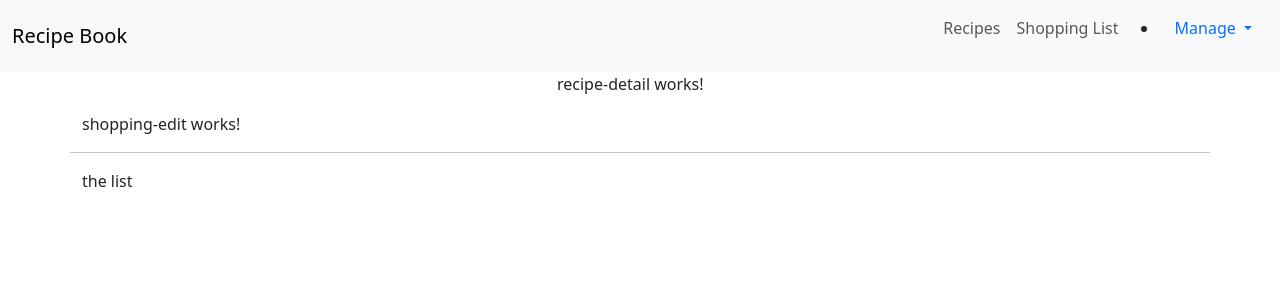
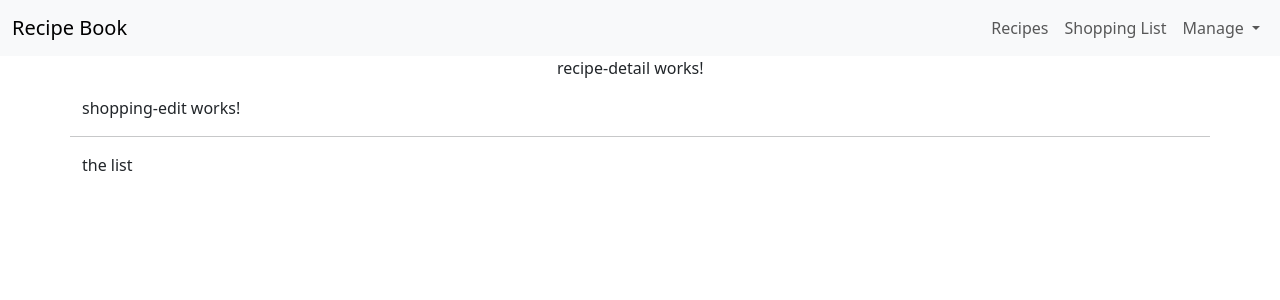
Before and after one commit to mehdi80/shopping-and-recipe-book, an Angular app: page / in a window 1280 px wide. Shown: the top 300 px of the page. Built offline with nearby package versions, Linux system fonts and the light colour scheme.

Commit message:
fixed some bugs

```diff
--- a/src/app/header/header.component.html
+++ b/src/app/header/header.component.html
@@ -10,7 +10,7 @@
           <a class="nav-link " aria-current="page" href="#">Shopping List</a>
         </li>
       </ul>
-      <ul>
+      <ul class="nav navbar-nav">
         <li class="nav-item dropdown ">
           <a class="nav-link dropdown-toggle"
              href="#"
```
Also changed, not shown: 1 other file (tests, documents, lock files or other folders).
